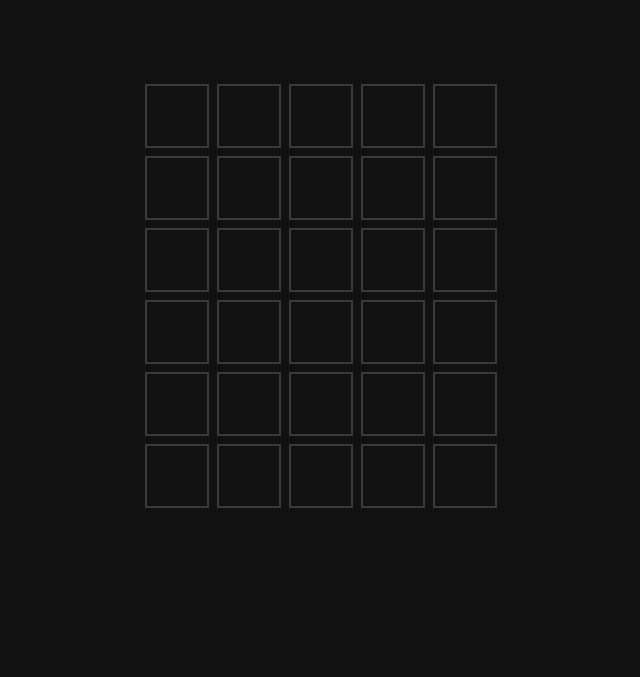
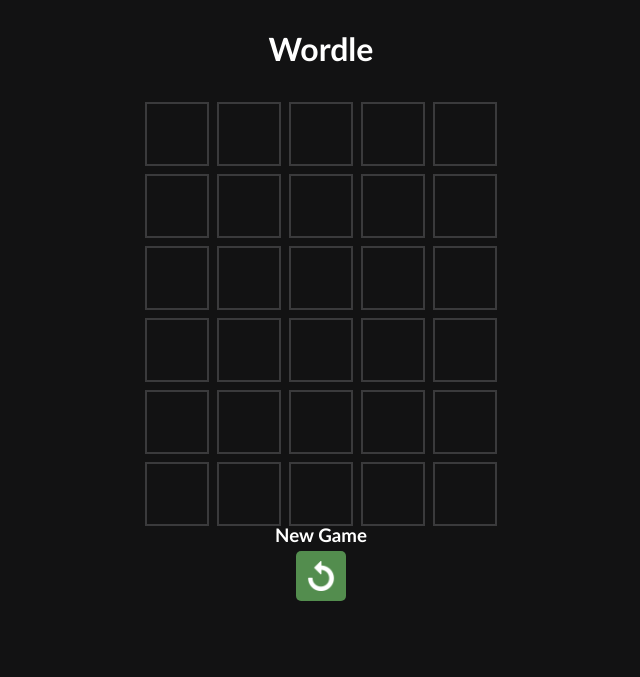
Before and after one commit to ShishirGujarey/CS455, a plain HTML site: page index.html in a window 1280 px wide. Shown: the whole page, without its empty margins (319-959 px from the left). Drawn offline with Linux system fonts and the light colour scheme.

Commit message:
Added Reload Button and changed font

```diff
--- a/index.html
+++ b/index.html
@@ -9,8 +9,15 @@
 </head>
 
 <body>
-    <div id="game"></div>
-    <script src="./src/index.js" type="module"></script>
+    <div id="main-container">
+        <h1>Wordle</h1>
+        <div id="game"></div>
+        <h3>New Game</h3>
+        <button id="reset-button">
+            <img src="reload.png" alt="NEW" class="reset-icon">
+        </button>
+        <script src="./src/index.js" type="module"></script>
+    </div>
 </body>
 
 </html>
--- a/src/index.js
+++ b/src/index.js
@@ -161,6 +161,25 @@
     state.currentCol--;
 }
 
+function resetGame() {
+  state.secret = dictionary[Math.floor(Math.random() * dictionary.length)];
+  state.grid = Array(6)
+    .fill()
+    .map(() => Array(5).fill(''));
+  state.currentRow = 0;
+  state.currentCol = 0;
+
+  const game = document.getElementById('game');
+  game.innerHTML = '';
+  drawGrid(game);
+
+  updateGrid();
+
+  document.getElementById('reset-button').blur();
+}
+
+document.getElementById('reset-button').addEventListener('click', resetGame);
+
 function startup() {
   const game = document.getElementById('game');
   drawGrid(game);
--- a/src/style.css
+++ b/src/style.css
@@ -34,7 +34,7 @@
     text-transform: uppercase;
     display: grid;
     place-items: center;
-    font-family: Arial, Helvetica, sans-serif;
+    font-family: 'Gill Sans', 'Gill Sans MT', 'Trebuchet MS', sans-serif;
     font-size: 2.4rem;
 }
 
@@ -64,4 +64,40 @@
     100% {
       transform: scaleY(1);
     }
-  }
+}
+
+#reset-button {
+  background-color: #538d4e;
+  border: none;
+  padding: 10px;
+  border-radius: 5px;
+  cursor: pointer;
+  display: flex;
+  justify-content: center;
+  align-items: center;
+}
+
+#reset-button .reset-icon {
+  width: 30px;
+  height: 30px;
+}
+
+#main-container {
+  display: flex;
+  flex-direction: column;
+  align-items: center;
+  justify-content: center;
+}
+
+h1 {
+  color: white;
+  font-family: 'Gill Sans', 'Gill Sans MT', 'Trebuchet MS', sans-serif;
+  margin-bottom: -50px;
+}
+
+h3 {
+  color: white;
+  font-family: 'Gill Sans', 'Gill Sans MT', 'Trebuchet MS', sans-serif;
+  margin-top: -150px;
+  margin-bottom: 5px;
+}
```
Also changed, not shown: reload.png (added).
